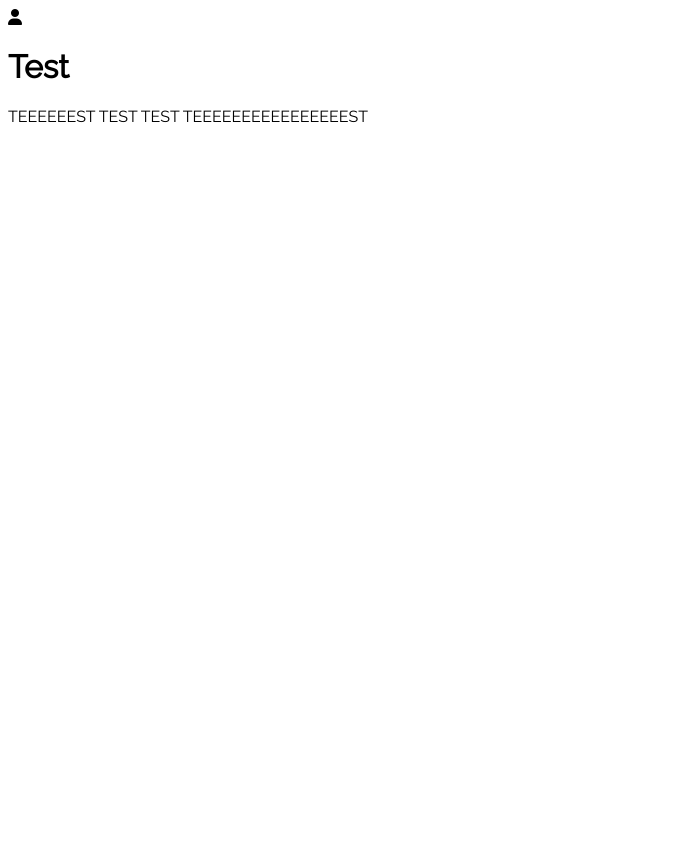
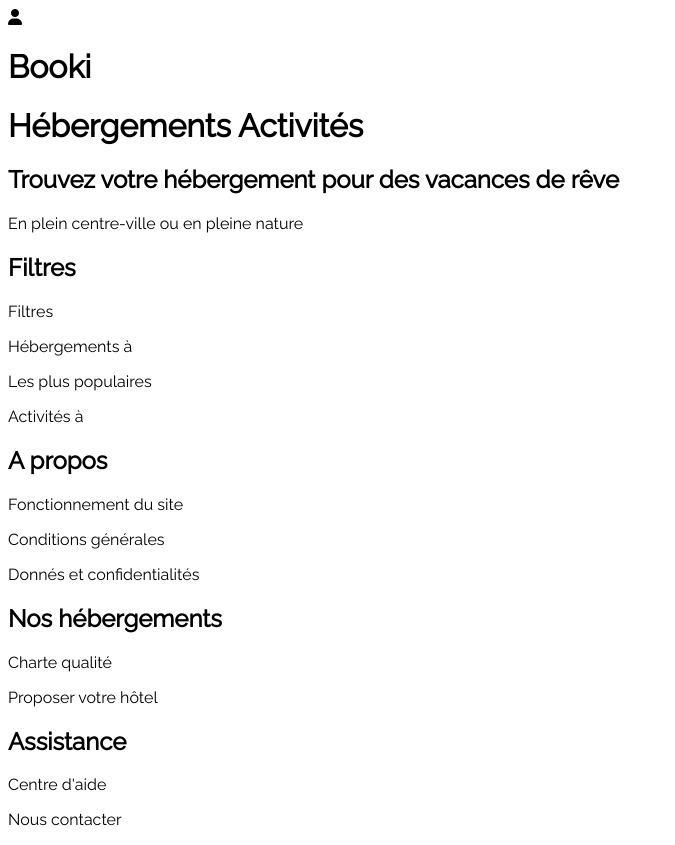
Before and after one commit to AcreneQ/Projet-2-booki, a plain HTML site: page index.html in a window 1280 px wide. Shown: the whole page, without its empty margins (0-675 px from the left). Before the commit the page ends 800 px from the top, so only its background shows below. Drawn offline with Linux system fonts and the light colour scheme.

Commit message:
maj de l'index.html en suivant les étapes

```diff
--- a/index.html
+++ b/index.html
@@ -12,8 +12,60 @@
 
 </head>
 <body>
+
+
+
+  <header>
     <i class="fa-solid fa-user"></i>
-  <h1>Test</h1>
-  <p>TEEEEEEST TEST TEST TEEEEEEEEEEEEEEEEST</p>
+  <h1>Booki</h1>
+
+  <h1> Hébergements Activités</h1>
+<h2>Trouvez votre hébergement pour des vacances de rêve</h2>
+<p>En plein centre-ville ou en pleine nature</p>
+
+<h2>Filtres</h2>
+
+</header>
+<Nav>
+  <p>Filtres</p>
+
+</Nav>
+<Main>
+
+  <section><p>Hébergements à</p></section>
+  <aside>
+    Les plus populaires
+
+  </aside>
+
+<section><p>Activités à</p></section>
+
+
+
+</Main>
+
+<footer>
+<h2>A propos</h2>
+<p>Fonctionnement du site</p>
+<p>Conditions générales</p>
+<p>Donnés et confidentialités</p>
+
+
+<h2> Nos hébergements</h2>
+<p>Charte qualité</p>
+<p>Proposer votre hôtel</p>
+
+
+<h2>Assistance</h2>
+<p>Centre d'aide</p>
+<p>Nous contacter</p>
+
+
+
+
+</footer>
+
+
+
 </body>
 </html>
```
